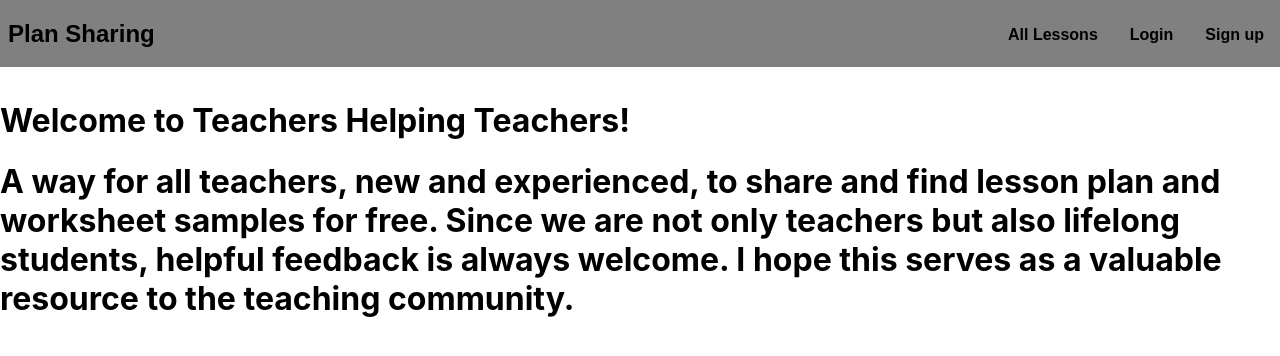
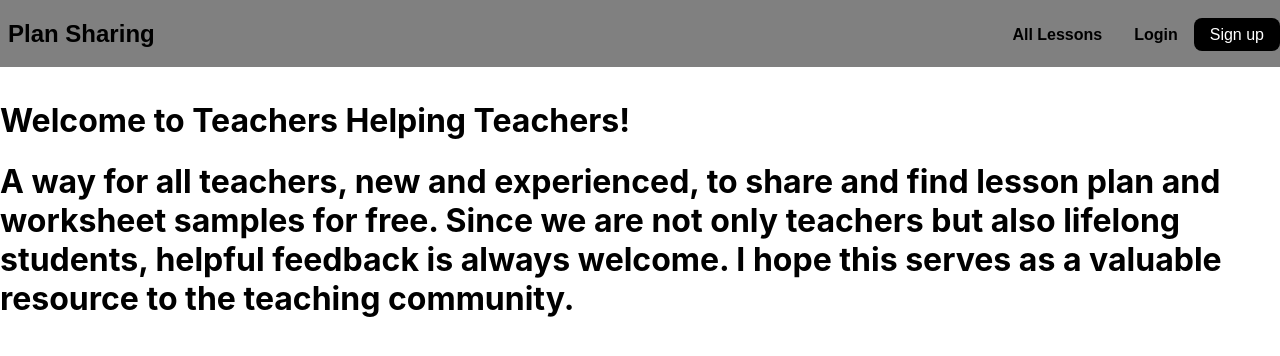
Before and after one commit to eric-klimowich/plan-sharing-frontend, a React (Create React App) app: page / in a window 1280 px wide. Shown: the top 356 px of the page. Built offline with nearby package versions, Linux system fonts and the light colour scheme; no server answers.

Commit message:
Changed styling of signup button

```diff
--- a/src/App.css
+++ b/src/App.css
@@ -56,6 +56,18 @@ body {
   font-weight: bold;
 }
 
+.main-nav__item--cta a {
+  color: white;
+  background: black;
+  padding: 0.5rem 1rem;
+  border-radius: .5rem;
+}
+
+.main-nav__item--cta a:hover {
+  color: black;
+  background: white;
+  border: none;
+}
 
 .new-user {
   display: flex;
--- a/src/elements/Navbar.js
+++ b/src/elements/Navbar.js
@@ -64,7 +64,7 @@ class Navbar extends Component {
                       Login
                     </Link>
                   </li>
-                  <li className="main-nav__item">
+                  <li className="main-nav__item--cta">
                     <Link to="/signup">
                       Sign up
                     </Link>
```
